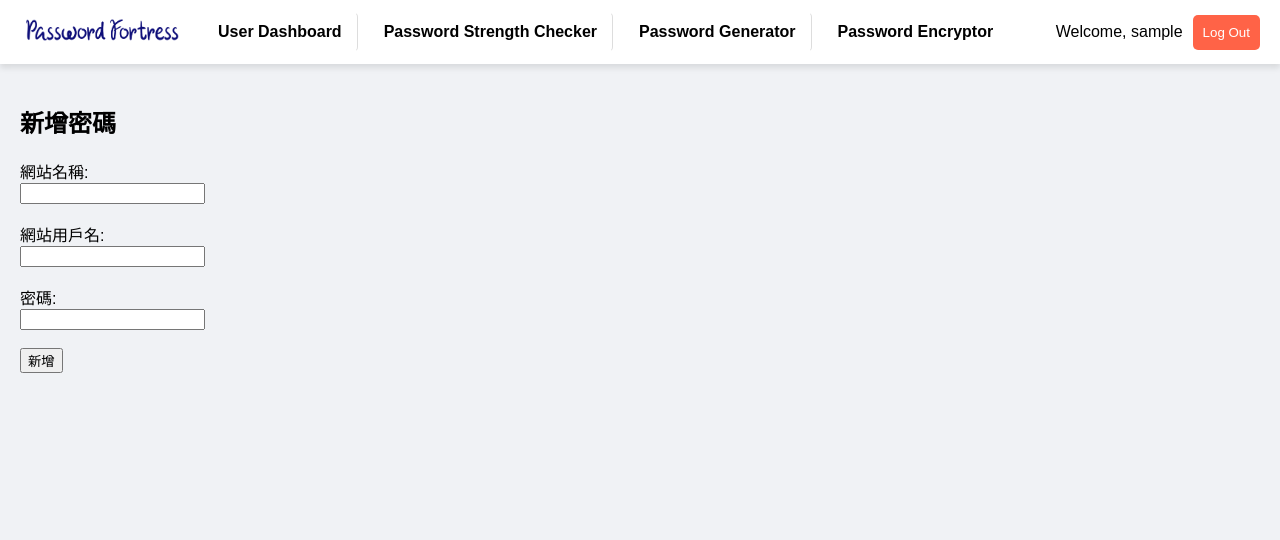
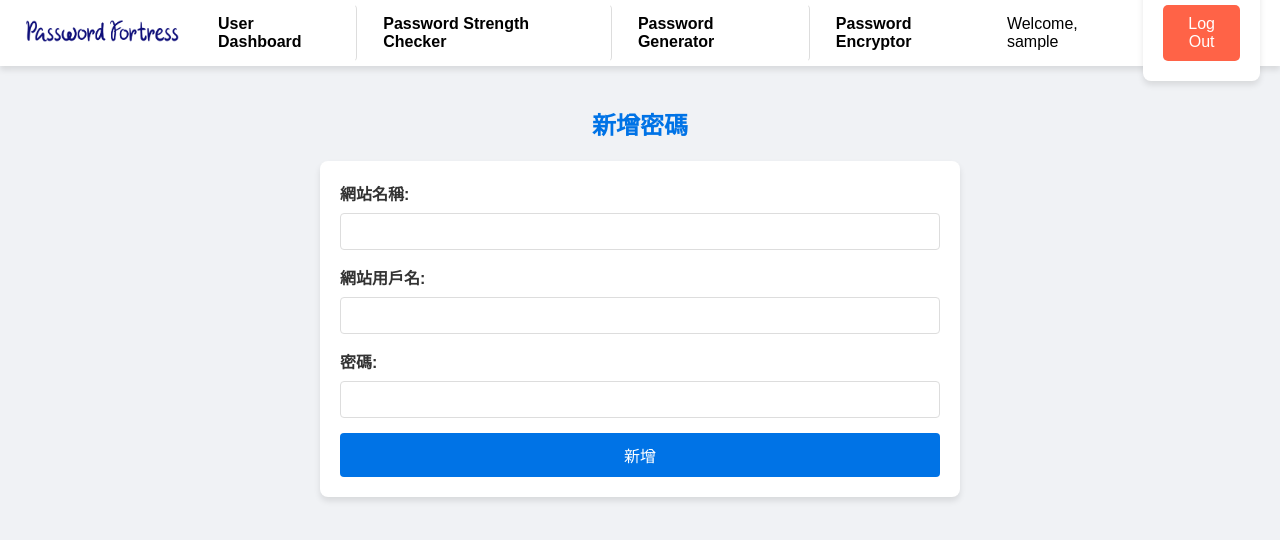
Before and after one commit to alvinlo62/Password-Fortress, a Flask app: page /password-manager/add in a window 1280 px wide. Shown: the top 540 px of the page. Run offline with Flask 3, Linux system fonts and the light colour scheme; the visitor is signed in with stand-in values (Sample User, id 1).

Commit message:
"我的密碼"網頁 外觀v1

```diff
--- a/templates/base.html
+++ b/templates/base.html
@@ -23,6 +23,7 @@
             position: sticky;
             top: 0;
             z-index: 1000;
+            height: 46px; /* 固定高度 */
         }
 
         .logo img {
--- a/templates/password_manager/add_password.html
+++ b/templates/password_manager/add_password.html
@@ -2,17 +2,69 @@
 {% block title %}新增密碼{% endblock %}
 
 {% block content %}
-<h2>新增密碼</h2>
+<style>
+  /* 表單樣式 */
+  form {
+    max-width: 600px;
+    margin: 20px auto;
+    padding: 20px;
+    background: #ffffff; /* 背景顏色，可改成其他顏色 */
+    border-radius: 8px;
+    box-shadow: 0 4px 6px rgba(0, 0, 0, 0.1); /* 加陰影 */
+  }
+
+  label {
+    display: block;
+    margin-bottom: 8px;
+    font-weight: bold;
+    color: #333; /* 字體顏色，可改成其他顏色 */
+  }
+
+  input[type="text"],
+  input[type="password"] {
+    width: 100%;
+    padding: 10px;
+    margin-bottom: 15px;
+    border: 1px solid #ddd; /* 邊框顏色 */
+    border-radius: 4px;
+    box-sizing: border-box;
+  }
+
+  input:focus {
+    outline: none;
+    border-color: #0073e6; /* 聚焦時邊框顏色 */
+    box-shadow: 0 0 5px rgba(0, 115, 230, 0.5);
+  }
+
+  button {
+    display: block;
+    width: 100%;
+    padding: 10px;
+    background: #0073e6; /* 按鈕顏色，可改成其他顏色 */
+    color: white;
+    border: none;
+    border-radius: 4px;
+    font-size: 16px;
+    cursor: pointer;
+    transition: background-color 0.3s;
+  }
+
+  button:hover {
+    background: #005bb5; /* 按鈕懸停顏色 */
+  }
+</style>
+
+<h2 style="text-align: center; color: #0073e6;">新增密碼</h2>
 <form action="{{ url_for('password_manager.add_password') }}" method="POST">
-    <label for="site_name">網站名稱:</label><br>
-    <input type="text" name="site_name" required><br><br>
+  <label for="site_name">網站名稱:</label>
+  <input type="text" name="site_name" required>
 
-    <label for="site_username">網站用戶名:</label><br>
-    <input type="text" name="site_username" required><br><br>
+  <label for="site_username">網站用戶名:</label>
+  <input type="text" name="site_username" required>
 
-    <label for="site_password">密碼:</label><br>
-    <input type="password" name="site_password" required><br><br>
+  <label for="site_password">密碼:</label>
+  <input type="password" name="site_password" required>
 
-    <button type="submit">新增</button>
+  <button type="submit">新增</button>
 </form>
 {% endblock %}
```
Also changed, not shown: templates/password_manager/edit_password.html (+60 -8 lines).
